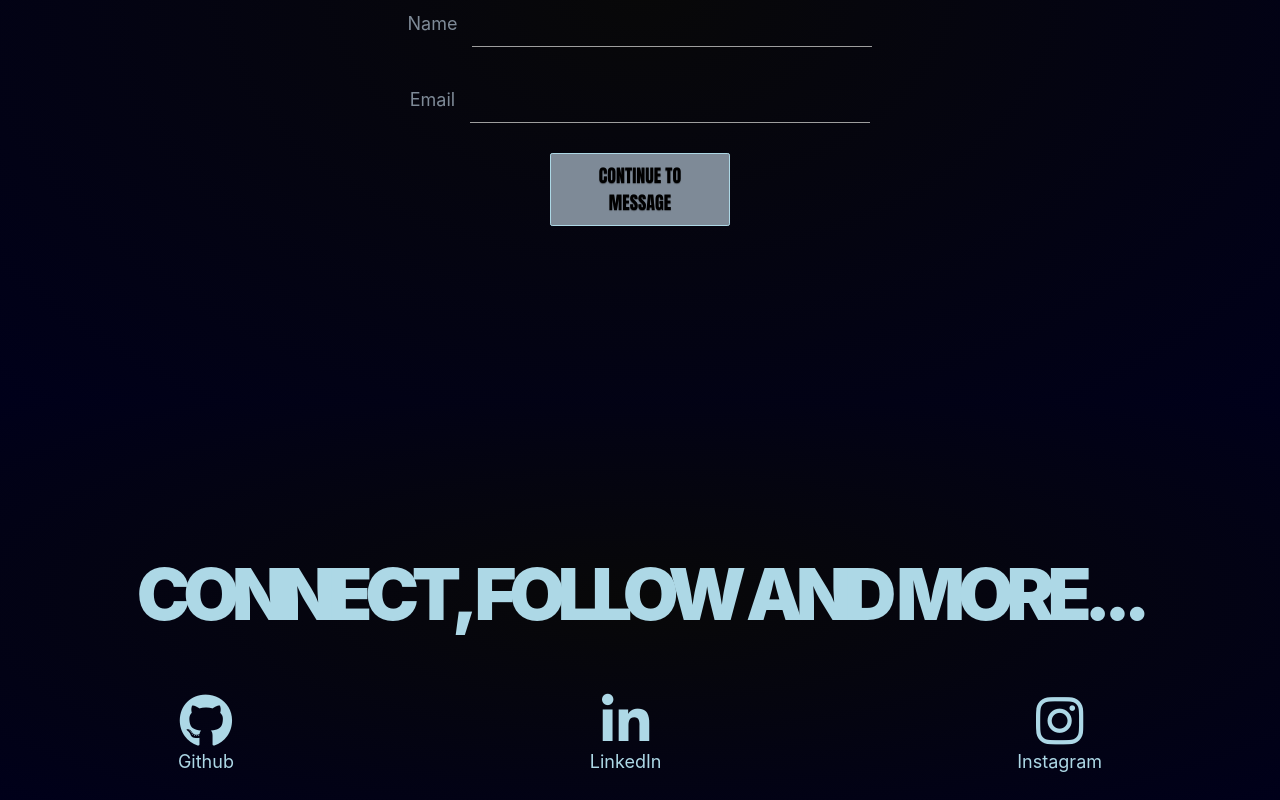
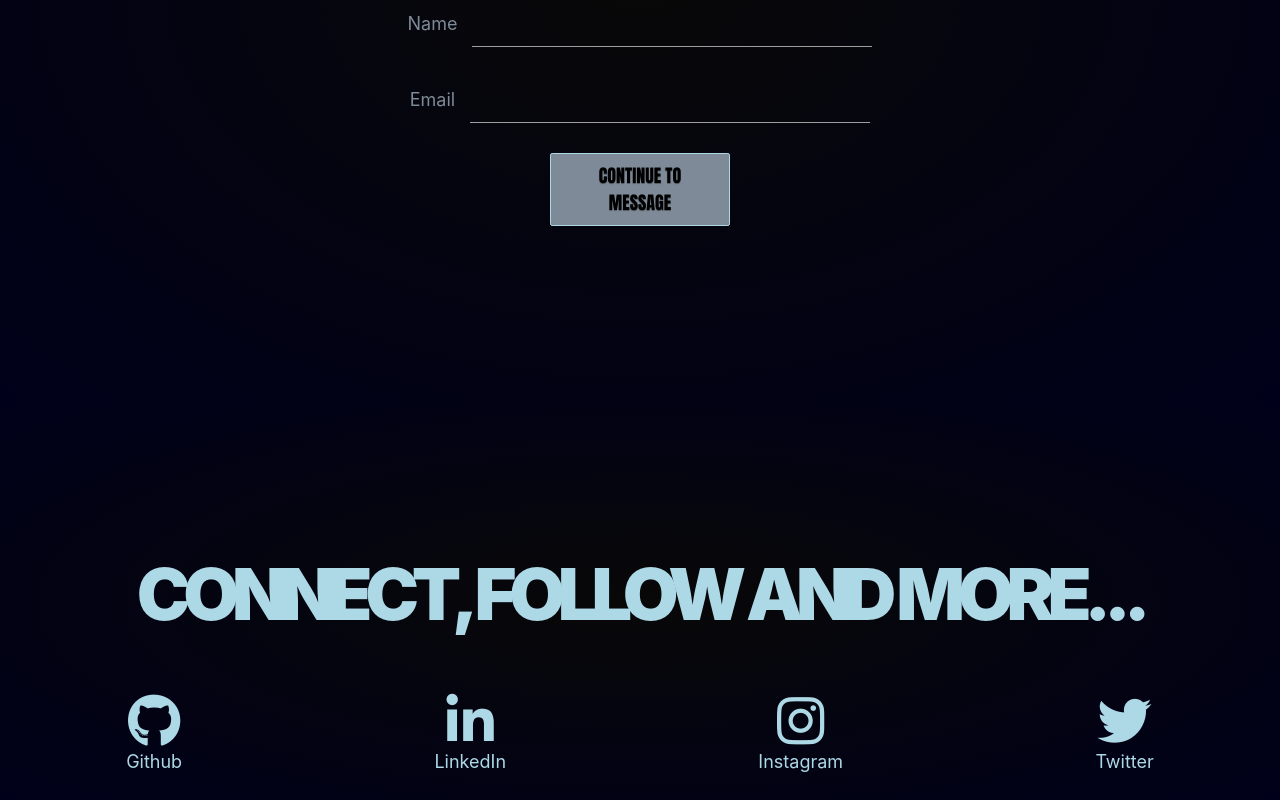
Before and after one commit to jazznerd206/Andrew-Miller, a React (Create React App) app in the folder portfolio/: page /contact in a window 1280 px wide. Shown: the part 491-1291 px from the top of the page. Built offline with nearby package versions, Linux system fonts and the light colour scheme.

Commit message:
add twitter to footer

```diff
--- a/portfolio/src/components/Footer/footer.js
+++ b/portfolio/src/components/Footer/footer.js
@@ -26,6 +26,12 @@ function Footer() {
                         <span>Instagram</span>
                     </div>
                 </a>
+                <a target="_blank" href="https://twitter.com/AndrewM54836877" rel="noopener noreferrer">
+                    <div className="icon-wrapper footer-icon">
+                        <i className="fab fa-twitter fa-3x"></i>
+                        <span>Twitter</span>
+                    </div>
+                </a>
             </div>
         </div>
     )
```
